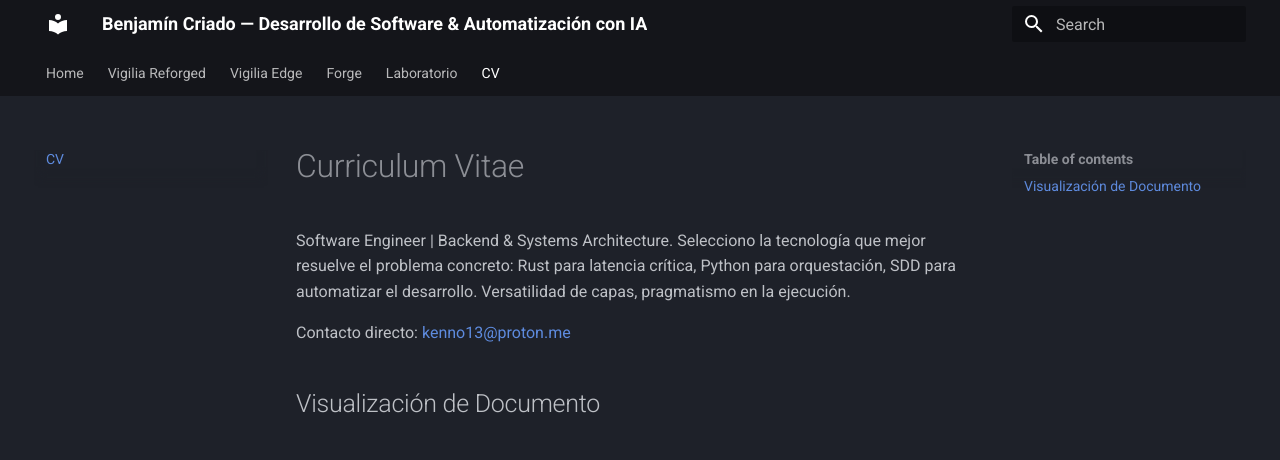
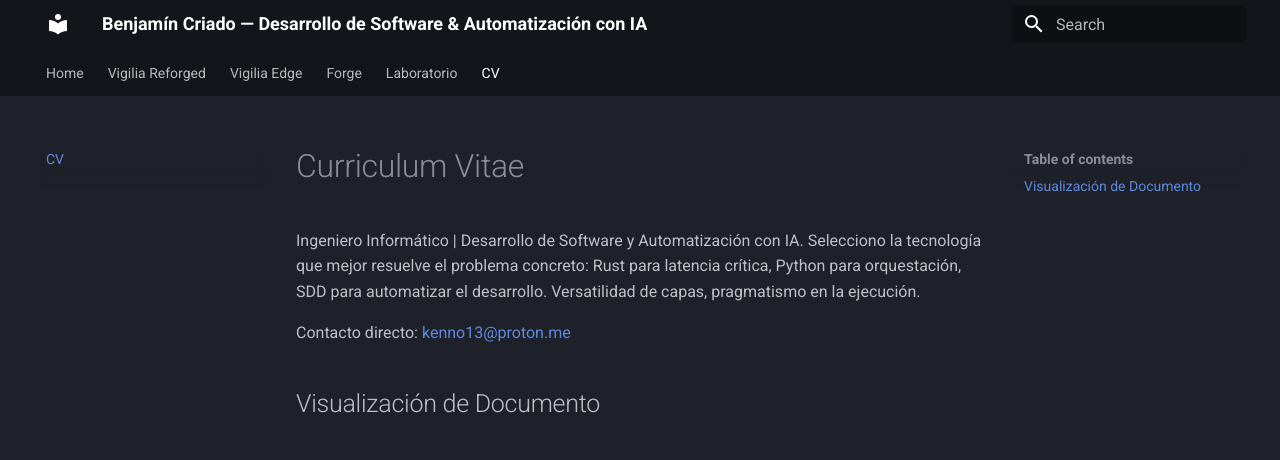
Before and after one commit to Bajmein/locus, an MkDocs documentation site: the page built from docs/cv.md, in a window 1280 px wide and 1357 px high. Shown: the top 460 px of the window. Built offline with MkDocs 1.6.1 and Material for MkDocs 9.7.7, drawn with Linux system fonts in a browser that asks for light colours; grey boxes are pictures that could not be loaded.

Commit message:
chore: update cv role

```diff
--- a/docs/cv.md
+++ b/docs/cv.md
@@ -7,7 +7,7 @@ description: >
 
 # Curriculum Vitae
 
-Software Engineer | Backend & Systems Architecture. Selecciono la tecnología que mejor resuelve el problema concreto: Rust para latencia crítica, Python para orquestación, SDD para automatizar el desarrollo. Versatilidad de capas, pragmatismo en la ejecución.
+Ingeniero Informático | Desarrollo de Software y Automatización con IA. Selecciono la tecnología que mejor resuelve el problema concreto: Rust para latencia crítica, Python para orquestación, SDD para automatizar el desarrollo. Versatilidad de capas, pragmatismo en la ejecución.
 
 Contacto directo: [kenno13@proton.me](mailto:kenno13@proton.me)
 
```
